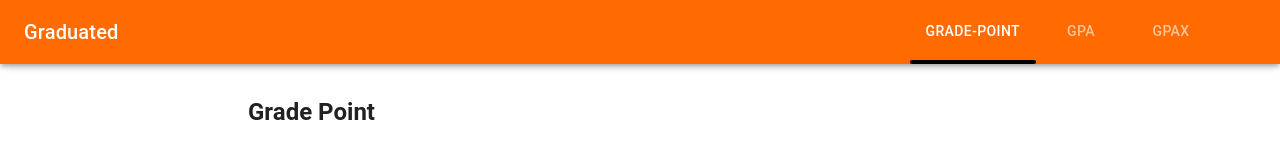
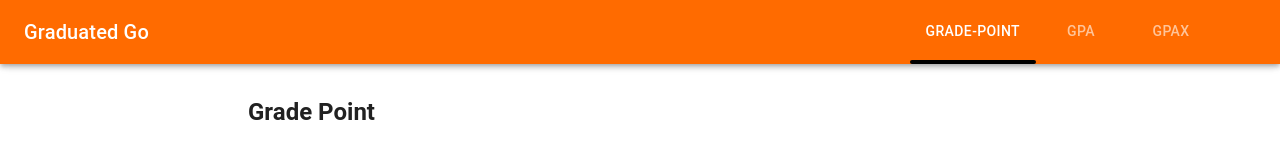
Before and after one commit to BHU23/Graduated, a React (Vite) app: page / in a window 1280 px wide. Shown: the top 160 px of the page. Built offline with nearby package versions, Linux system fonts and the light colour scheme.

Commit message:
rename web

```diff
--- a/index.html
+++ b/index.html
@@ -4,7 +4,7 @@
     <meta charset="UTF-8" />
     <link rel="icon" type="image/svg+xml" href="/src/assets/logo.png" />
     <meta name="viewport" content="width=device-width, initial-scale=1.0" />
-    <title>Graduated</title>
+    <title>Graduated Go</title>
   </head>
   <body>
     <div id="root"></div>
--- a/src/componet/header.tsx
+++ b/src/componet/header.tsx
@@ -38,7 +38,7 @@ export default function Header(props: Props) {
   const drawer = (
     <Box onClick={handleDrawerToggle} sx={{ textAlign: "center" }}>
       <Typography variant="h6" sx={{ my: 2 }}>
-        Graduated
+        Graduated Go
       </Typography>
       <Divider />
       <List>
@@ -133,7 +133,7 @@ export default function Header(props: Props) {
             component="div"
             sx={{ flexGrow: 1, display: { xs: "none", sm: "block" } }}
           >
-            Graduated
+            Graduated Go
           </Typography>
           <Box sx={{ display: { xs: "none", sm: "block" } }}>
             <MyTabs />
```
Also changed, not shown: src/assets/logo.png.
